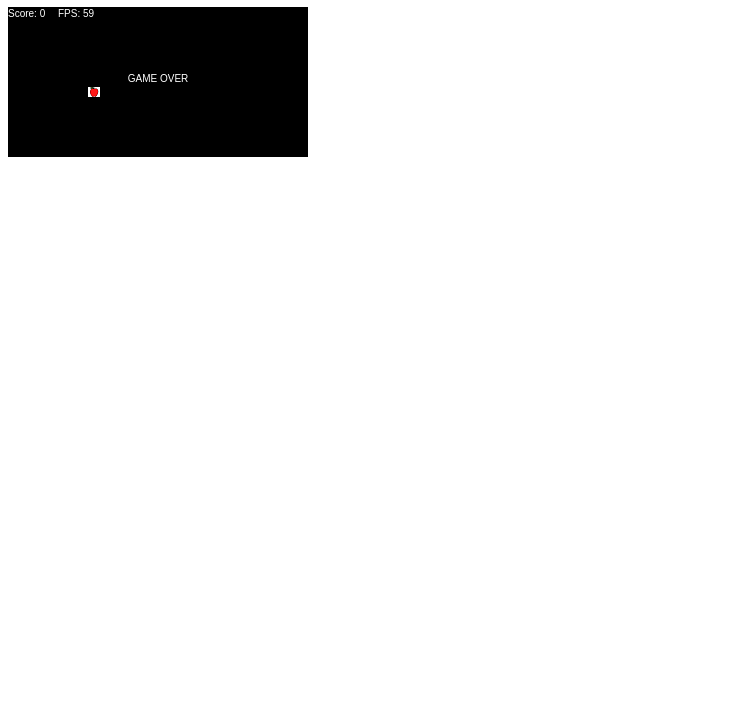
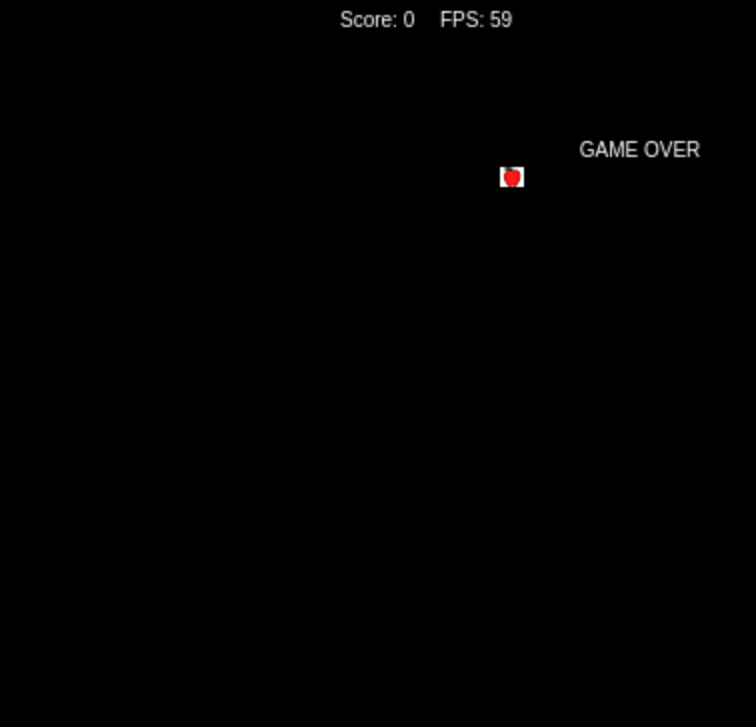
Before and after one commit to fedeorlandi/videogame, a plain HTML site: page index.html in a window 1280 px wide. Shown: the part 73-800 px from the top of the page, without its empty margins (0-756 px from the left). Drawn offline with Linux system fonts and the light colour scheme.

Commit message:
finally modifications

```diff
--- a/index.html
+++ b/index.html
@@ -5,12 +5,13 @@
         <meta name="viewport" content="width=device-width, initial-scale=1.0" />
         <!--[if lte IE 8]><meta http-equiv="X-UA-Compatible" content="chrome=1" /><![endif]-->
         <title>My First Canvas Game</title>
+        <link rel="stylesheet" href="style.css">
     </head>
     <body>
         <h1>My First Canvas Game</h1>
-        <p><canvas id="canvas" width="300" height="150" style="background:#999">
-            Canvas not supported by your browser.
-        </canvas></p>
+        <canvas id="canvas" width="300" height="150" style="background:#999; width:600px; height:300px;">
+            [Canvas not supported by your browser]
+        </canvas>
         <script type="application/javascript" src="videogame.js"></script>
     </body>
 </html>
--- /dev/null
+++ b/style.css
@@ -0,0 +1,6 @@
+body{
+    margin: 0;
+    padding: 0;
+    background: #000;
+    text-align: center;
+}
--- a/videogame.js
+++ b/videogame.js
@@ -23,6 +23,13 @@
         FPS = 0,
         frames = 0,
         acumDelta = 0;
+
+    var buffer = null,
+        bufferCtx = null;
+
+    var bufferScale = 1,
+        bufferOffsetX = 0,
+        bufferOffsetY = 0;
 
 
     window.requestAnimationFrame = (function () {
@@ -145,6 +152,15 @@
         return ~~(Math.random() * max);
     }
 
+    function resize() {
+        canvas.width = window.innerWidth;
+        canvas.height = window.innerHeight;
+        var w = window.innerWidth / buffer.width;
+        var h = window.innerHeight / buffer.height;
+        bufferScale = Math.min(h, w);
+        bufferOffsetX = (canvas.width - (buffer.width * bufferScale)) / 2;
+        bufferOffsetY = (canvas.height - (buffer.height * bufferScale)) / 2;
+    }
     function reset() {
         score = 0;
         dir = 1;
@@ -298,7 +314,12 @@
     }
     function repaint() {
         window.requestAnimationFrame(repaint);
-        paint(ctx);
+        paint(bufferCtx);
+
+        ctx.fillStyle = '#000';
+        ctx.fillRect(0, 0, canvas.width, canvas.height);
+        ctx.imageSmoothingEnabled = false;
+        ctx.drawImage(buffer, bufferOffsetX, bufferOffsetY, buffer.width * bufferScale, buffer.height * bufferScale)
     }
     function run() {
         window.requestAnimationFrame(run);
@@ -328,6 +349,12 @@
         iFood.src = 'images/Fruta.png';
         // Create food
         food = new Rectangle(80, 80, 10, 10);
+
+        // Load buffer
+        buffer = document.createElement('canvas');
+        bufferCtx = buffer.getContext('2d');
+        buffer.width = 300;
+        buffer.height = 150;
         // Create walls
         //wall.push(new Rectangle(100, 50, 10, 10));
         //wall.push(new Rectangle(100, 100, 10, 10));
@@ -337,5 +364,6 @@
         run();
         repaint();
     }
+    window.addEventListener('resize', resize, false);
     window.addEventListener('load', init, false);
 }(window));
```
